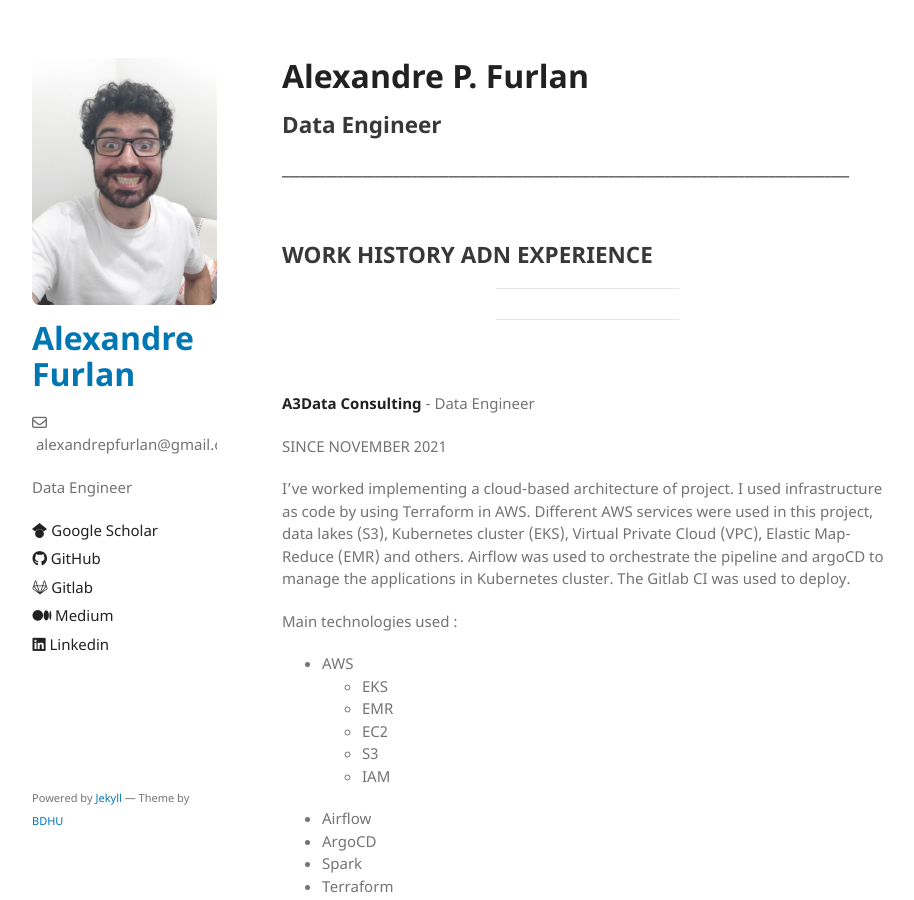
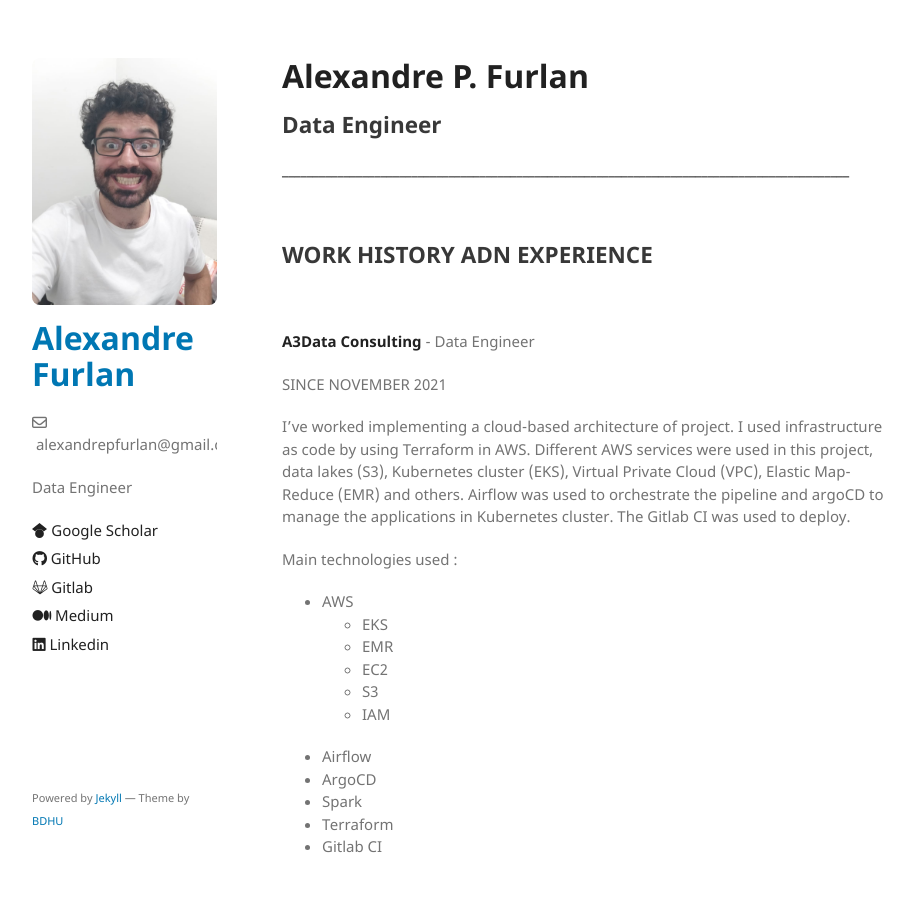
Before and after one commit to apfurlan/apfurlan.github.io, a Jekyll site: the page built from cv-page.md, in a window 1280 px wide and 900 px high. Shown: the whole window, without its empty margins (178-1092 px from the left). Built offline with Jekyll 4.4.1, drawn with Linux system fonts in a browser that asks for light colours; our own code applies the rules of GitHub Pages for plain Markdown files.

Commit message:
init commit

```diff
--- a/cv-page.md
+++ b/cv-page.md
@@ -9,8 +9,6 @@
 
 
 ## WORK HISTORY ADN EXPERIENCE
----
----
 
 &nbsp;
 &nbsp;
@@ -53,7 +51,7 @@
 - DAX
 - Python
 - AWS
----
+
 
 &nbsp;
 &nbsp;
@@ -77,7 +75,9 @@
 - Bash
 - Linux
 
-
+&nbsp;
+&nbsp;
+&nbsp;
 
 ## EDUCATION
 ---
```
